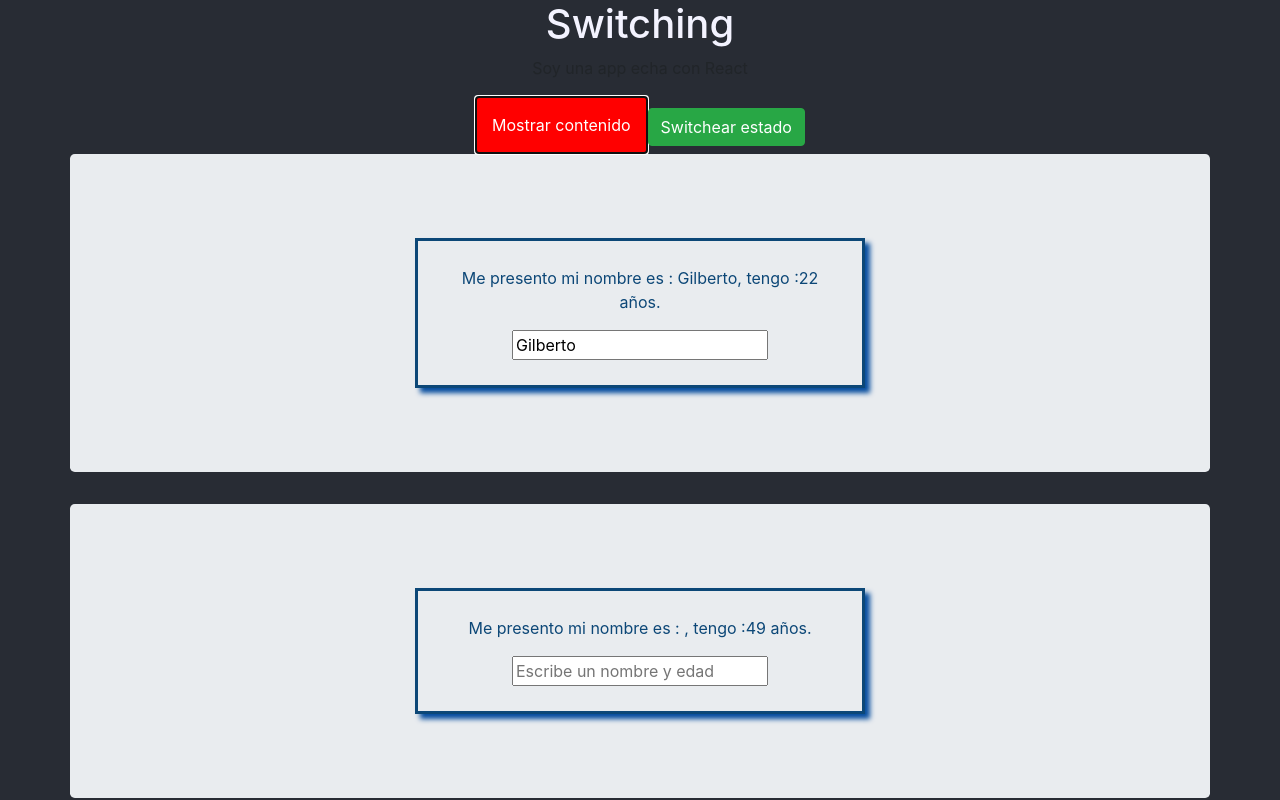
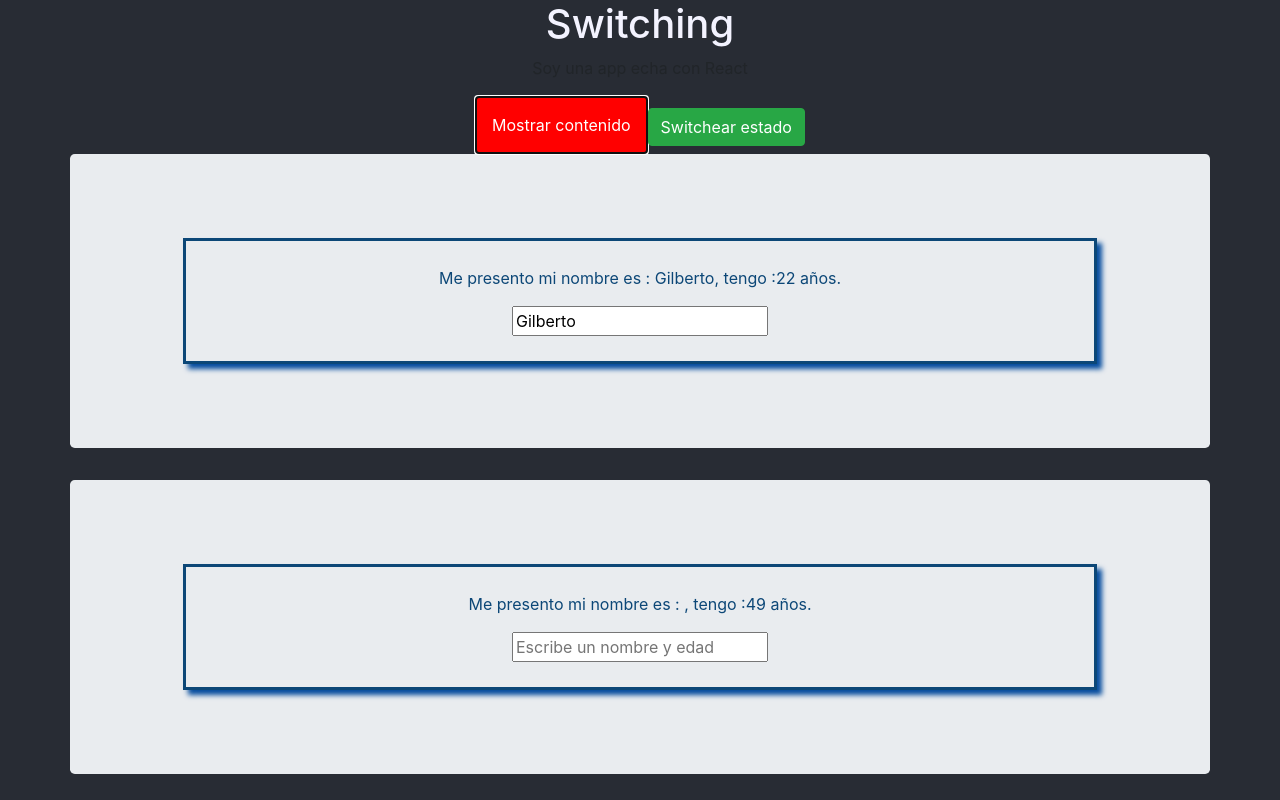
Before and after one commit to Gilht/hmburgr-rspnsv-React, a React (Create React App) app: page / in a window 1280 px wide. Both pictures are taken after a click on the button "Mostrar contenido". Shown: the top 800 px of the page. Built offline with nearby package versions, Linux system fonts and the light colour scheme.

Commit message:
commit antes del webpack

```diff
--- a/src/App.js
+++ b/src/App.js
@@ -2,7 +2,6 @@
 import React, { Component } from 'react';
 import './App.css';
 import Persona from './Persona/Persona';
-import Radium, { StyleRoot } from 'radium';
 
 /* eslint-disable */
 class App extends React.Component {
@@ -73,12 +72,11 @@ class App extends React.Component {
       padding:'10px',
       border: '2px solid blue',
       cursor:'pointer',
-      ':hover':{
-        backgroundColor:'salmon',
-        color:'#f3f3ff'
-      }
+      // ':hover':{
+      //   backgroundColor:'salmon',        <=== ESTE ERA UN STYLE (PSEUDOSLCTOR :HOVER )DEFINIDO CON RADIUM
+      //   color:'#f3f3ff'
+      // }
   };
-
 
   const fonts = {
     fontfamily: 'GillSans',
@@ -108,10 +106,11 @@ class App extends React.Component {
     style.backgroundColor = 'red';      //aqui asignamos un valor nuevo para el estilo, como es JS accedimos al objeto
     style.padding = '15px';         //objeto style con su elemento .padding y le asignamos un nuevo valor
 
-      style[':hover']={
-      backgroundColor:'purple',
-      color:'white'
-    }
+    // ESTE ERA UN STYLE SETEADO CON RADIUM
+    //   style[':hover']={
+    //   backgroundColor:'purple',
+    //   color:'white'
+    // }
   }
 
       const clases = [];
@@ -125,7 +124,7 @@ class App extends React.Component {
       }
 
     return (
-      <StyleRoot>
+
         <div className="App">
           <h1 style={fonts} >Switching </h1>
           <p className={clases.join('')}> Soy una app echa con React </p>
@@ -136,7 +135,7 @@ class App extends React.Component {
             <button  className="btn btn-success" >Switchear estado </button>
             {persons}
         </div>
-      </StyleRoot>
+
     );
     // onClick={() => this.switchNameHandler('Nombre que asigno swith NameHandler')}------ esto va en el button de arriba como atributo
 
@@ -144,4 +143,4 @@ class App extends React.Component {
   }
 }
 
-export default Radium (App);
+export default App;
--- a/src/Persona/Persona.js
+++ b/src/Persona/Persona.js
@@ -1,18 +1,13 @@
 import React  from 'react';
 import './Persona.css';
 import 'bootstrap/dist/css/bootstrap.css';
-import Radium from 'radium';
 // este es un stateless compntnt//
 
 const persona = (props) => {
-    const style = {
-        '@media (min-width: 500px)': {
-            width: '450px'
-        }
-    };
+
     return(
      <div className="container jumbotron" >
-            <div className="Persona " style ={style} >
+            <div className="Persona ">
                 <p onClick={props.click}>Me presento mi nombre es : {props.nombre},  tengo :{props.edad} años.  </p>
                 <input type="text" placeholder="Escribe un nombre y edad " onChange={props.changed}  value={props.nombre} />
             </div>
@@ -20,4 +15,4 @@ const persona = (props) => {
     )
 };
 
-export default Radium(persona);
+export default persona;
```
Lines whose indentation alone changed are shown as unchanged.
